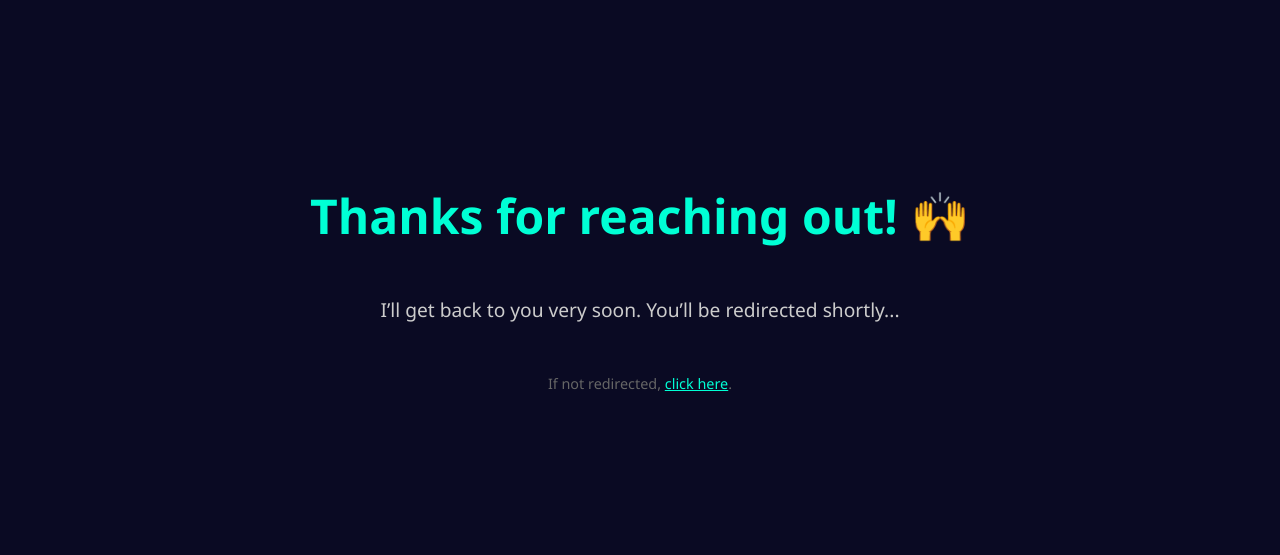
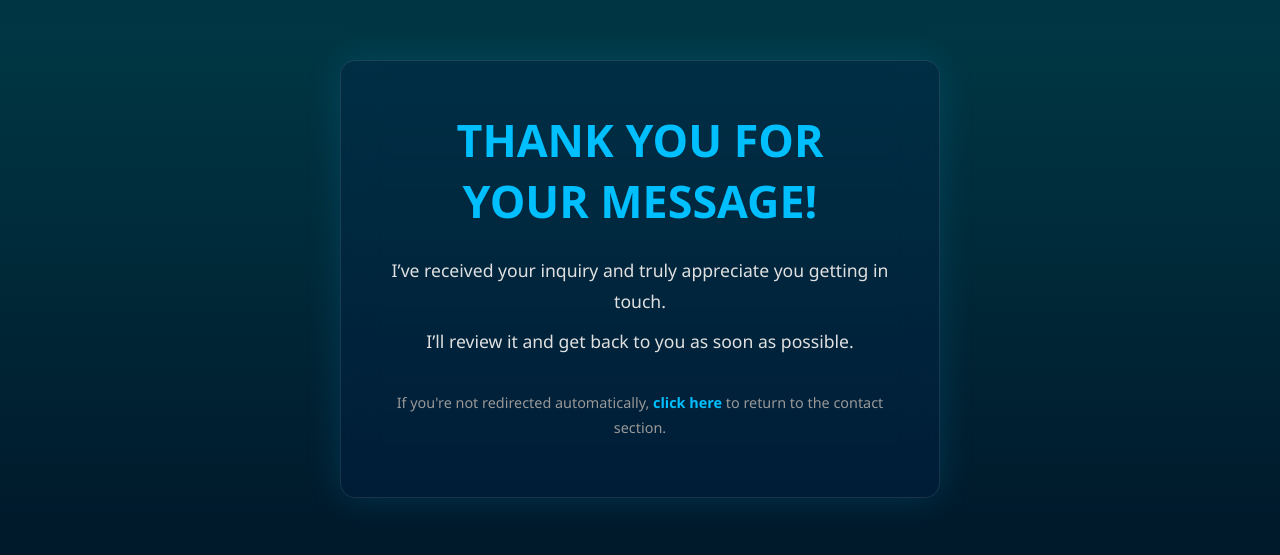
Before and after one commit to MashhGFX/letmashdesign.github.io, a plain HTML site: page thanks.html in a window 1280 px wide. Shown: the part 121-676 px from the top of the page. Drawn offline with Linux system fonts and the light colour scheme.

Commit message:
Update thanks.html

```diff
--- a/thanks.html
+++ b/thanks.html
@@ -3,62 +3,167 @@
 <head>
   <meta charset="UTF-8" />
   <meta name="viewport" content="width=device-width, initial-scale=1.0"/>
-  <title>Thanks for Contacting!</title>
+  <title>Thanks for Contacting! - Mashh GFX</title>
   <meta http-equiv="refresh" content="5;url=/#contact" />
   <style>
+    :root {
+      --grad-start: #000814;
+      --grad-end: #003566;
+      --card-bg: rgba(0, 36, 77, 0.25);
+      --accent: #00bfff;
+      --title-color: #ffffff;
+      --surface: #0a0a0a;
+      --glass: rgba(0, 36, 77, 0.3);
+    }
+
+    * {
+      margin: 0;
+      padding: 0;
+      box-sizing: border-box;
+      scroll-behavior: smooth;
+    }
+
     body {
-      background: #0a0a23;
-      color: #ffffff;
+      background: var(--grad-start);
+      color: var(--title-color);
       display: flex;
       align-items: center;
       justify-content: center;
       flex-direction: column;
-      height: 100vh;
-      margin: 0;
+      min-height: 100vh;
       font-family: 'Segoe UI', sans-serif;
       text-align: center;
+      position: relative;
+      overflow: hidden;
+    }
+
+    .gradient-animation {
+      position: absolute;
+      top: 0;
+      left: 0;
+      width: 100%;
+      height: 100%;
+      background: linear-gradient(
+        to bottom,
+        #00bfff 0%,
+        #00f0ff 20%,
+        #005f87 40%,
+        #00bfff 60%,
+        #00f0ff 80%,
+        #003566 100%
+      );
+      background-size: 100% 400%;
+      animation: animateGradient 10s ease-in-out infinite;
+      opacity: 0.2;
+      z-index: 0;
+    }
+
+    @keyframes animateGradient {
+      0% { background-position: 0% 0%; }
+      50% { background-position: 0% 100%; }
+      100% { background-position: 0% 0%; }
+    }
+
+    .content-container {
+      background: var(--glass);
+      backdrop-filter: blur(20px);
+      border: 1px solid rgba(255,255,255,0.1);
+      box-shadow: 0 0 35px rgba(0, 191, 255, 0.15);
+      border-radius: 15px;
+      padding: 3rem;
+      max-width: 600px;
+      margin: 2rem;
+      position: relative;
+      z-index: 1;
+      animation: fadeInUp 1.2s ease-out forwards;
+    }
+
+    @keyframes fadeInUp {
+      0% {
+        transform: translateY(20px);
+        opacity: 0;
+      }
+      100% {
+        transform: translateY(0);
+        opacity: 1;
+      }
     }
 
     h1 {
-      font-size: 3rem;
-      color: #00ffd5;
-      animation: popIn 1s ease-out forwards;
+      font-size: 2.8rem;
+      margin-bottom: 1.5rem;
+      text-transform: uppercase;
+      color: var(--accent);
+      animation: fadeIn 1.5s ease-out forwards;
     }
 
     p {
-      margin-top: 1rem;
-      font-size: 1.2rem;
-      color: #ccc;
-      animation: fadeIn 1.5s ease-in forwards;
-    }
-
-    @keyframes popIn {
-      0% { transform: scale(0.6); opacity: 0; }
-      100% { transform: scale(1); opacity: 1; }
-    }
-
-    @keyframes fadeIn {
-      0% { opacity: 0; }
-      100% { opacity: 1; }
+      font-size: 1.1rem;
+      color: #e0e0e0;
+      line-height: 1.8;
+      margin: 0.5rem 0;
+      animation: fadeIn 2s ease-out forwards;
     }
 
     .small-text {
       margin-top: 2rem;
       font-size: 0.9rem;
-      color: #666;
+      color: #999;
+      animation: fadeIn 2.4s ease-out forwards;
+    }
+
+    .small-text a {
+      color: var(--accent);
+      text-decoration: none;
+      font-weight: bold;
+      transition: color 0.3s ease;
+    }
+
+    .small-text a:hover {
+      color: #ffffff;
+    }
+
+    @keyframes fadeIn {
+      from { opacity: 0; }
+      to { opacity: 1; }
+    }
+
+    @media (max-width: 768px) {
+      h1 {
+        font-size: 2.2rem;
+      }
+      .content-container {
+        padding: 2rem;
+        margin: 1rem;
+      }
+      p {
+        font-size: 1rem;
+      }
+    }
+
+    @media (max-width: 480px) {
+      h1 {
+        font-size: 1.8rem;
+      }
+      .content-container {
+        padding: 1.5rem;
+      }
+      p {
+        font-size: 0.95rem;
+      }
+      .small-text {
+        font-size: 0.8rem;
+      }
     }
   </style>
 </head>
 <body>
-  <h1>Thanks for reaching out! 🙌</h1>
-  <p>I’ll get back to you very soon. You’ll be redirected shortly...</p>
-  <p class="small-text">If not redirected, <a href="/#contact" style="color:#00ffd5;">click here</a>.</p>
-
-  <!-- ✅ Optional success sound (Uncomment if you want) -->
-  <!--
-  <audio autoplay>
-    <source src="https://assets.mixkit.co/sfx/preview/mixkit-message-pop-alert-2354.mp3" type="audio/mpeg">
-  </audio>
-  -->
+  <div class="gradient-animation"></div>
+  <div class="content-container">
+    <h1>Thank You for Your Message!</h1>
+    <p>I’ve received your inquiry and truly appreciate you getting in touch.</p>
+    <p>I’ll review it and get back to you as soon as possible.</p>
+    <p class="small-text">If you're not redirected automatically, <a href="/#contact">click here</a> to return to the contact section.</p>
+  </div>
 </body>
 </html>
```
